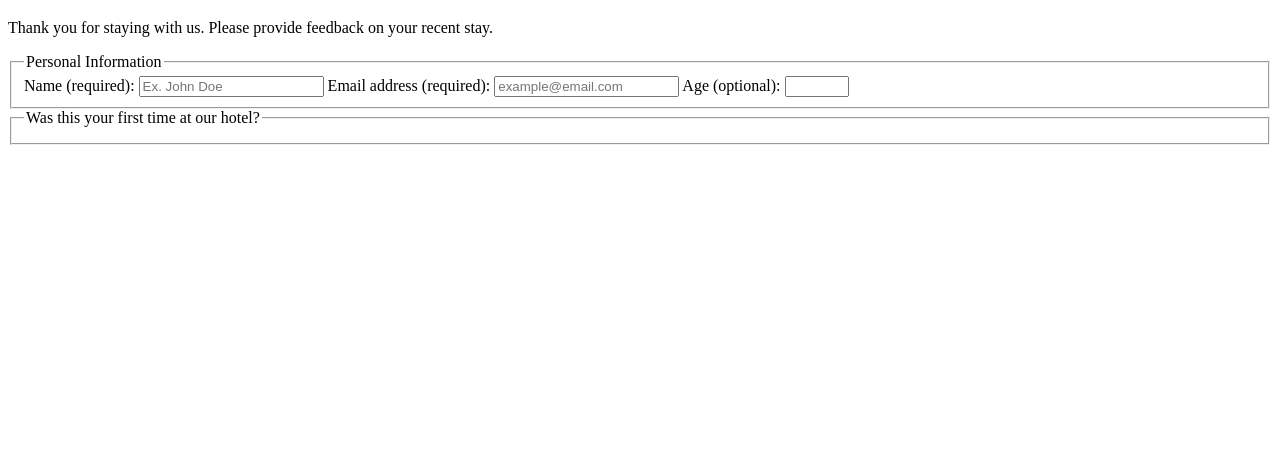
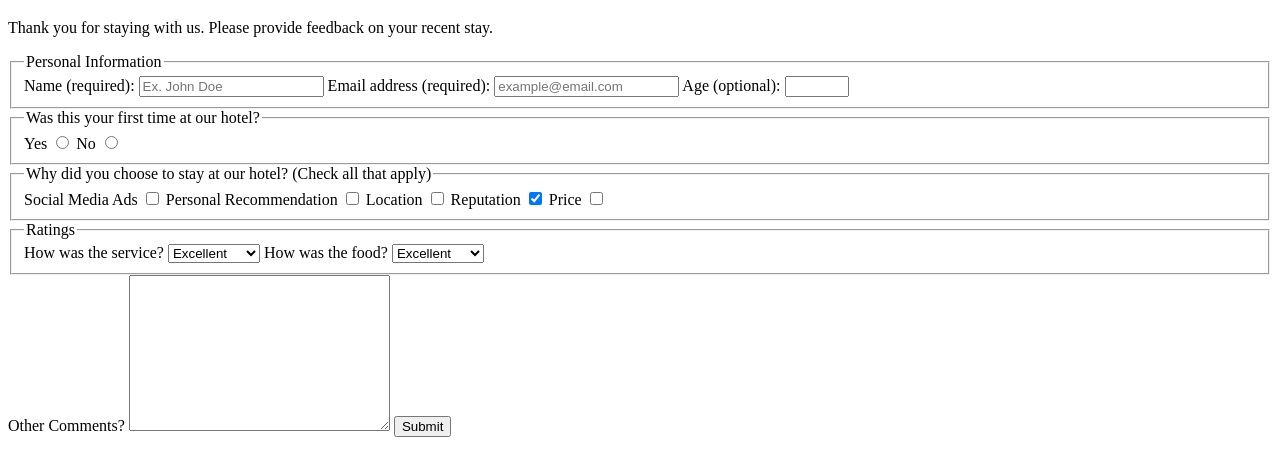
Before and after one commit to PrasunShrivastav/Basic-Projects, a plain HTML site: page html/feedback form/index.html in a window 1280 px wide. Shown: the part 61-536 px from the top of the page. Drawn offline with Linux system fonts and the light colour scheme.

Commit message:
Update index.html

```diff
--- a/html/feedback form/index.html
+++ b/html/feedback form/index.html
@@ -38,9 +38,79 @@
           <label for="age">Age (optional):</label>
           <input type="number" name="age" id="age" min="3" max="100" />
         </fieldset>
+
         <fieldset>
           <legend>Was this your first time at our hotel?</legend>
+          <label for="yes-option">Yes</label>
+          <input id="yes-option" type="radio" name="hotel-stay" />
+          <label for="no-option">No</label>
+          <input id="no-option" type="radio" name="hotel-stay" />
         </fieldset>
+
+        <fieldset>
+          <legend>
+            Why did you choose to stay at our hotel? (Check all that apply)
+          </legend>
+
+          <label for="ads">Social Media Ads</label>
+          <input type="checkbox" id="ads" name="ads" value="ads" />
+
+          <label for="recommendation">Personal Recommendation</label>
+          <input
+            type="checkbox"
+            id="recommendation"
+            name="recommendation"
+            value="recommendation"
+          />
+
+          <label for="location">Location</label>
+          <input
+            type="checkbox"
+            id="location"
+            name="location"
+            value="location"
+          />
+
+          <label for="reputation">Reputation</label>
+          <input
+            checked
+            type="checkbox"
+            id="reputation"
+            name="reputation"
+            value="reputation"
+          />
+
+          <label for="price">Price</label>
+          <input type="checkbox" id="price" name="price" value="price" />
+        </fieldset>
+
+        <fieldset>
+          <legend>Ratings</legend>
+
+          <label for="service">How was the service?</label>
+
+          <select name="service" id="service">
+            <option value="poor">Poor</option>
+            <option value="satisfactory">Satisfactory</option>
+            <option value="good">Good</option>
+            <option value="very-good">Very Good</option>
+            <option selected value="excellent">Excellent</option>
+          </select>
+
+          <label for="food">How was the food?</label>
+
+          <select name="food" id="food">
+            <option value="poor">Poor</option>
+            <option value="satisfactory">Satisfactory</option>
+            <option value="good">Good</option>
+            <option value="very-good">Very Good</option>
+            <option selected value="excellent">Excellent</option>
+          </select>
+        </fieldset>
+
+        <label for="comments">Other Comments?</label>
+        <textarea cols="30" rows="10" name="comments" id="comments"></textarea>
+        <button type="submit">Submit</button>
       </form>
     </main>
   </body>
```
